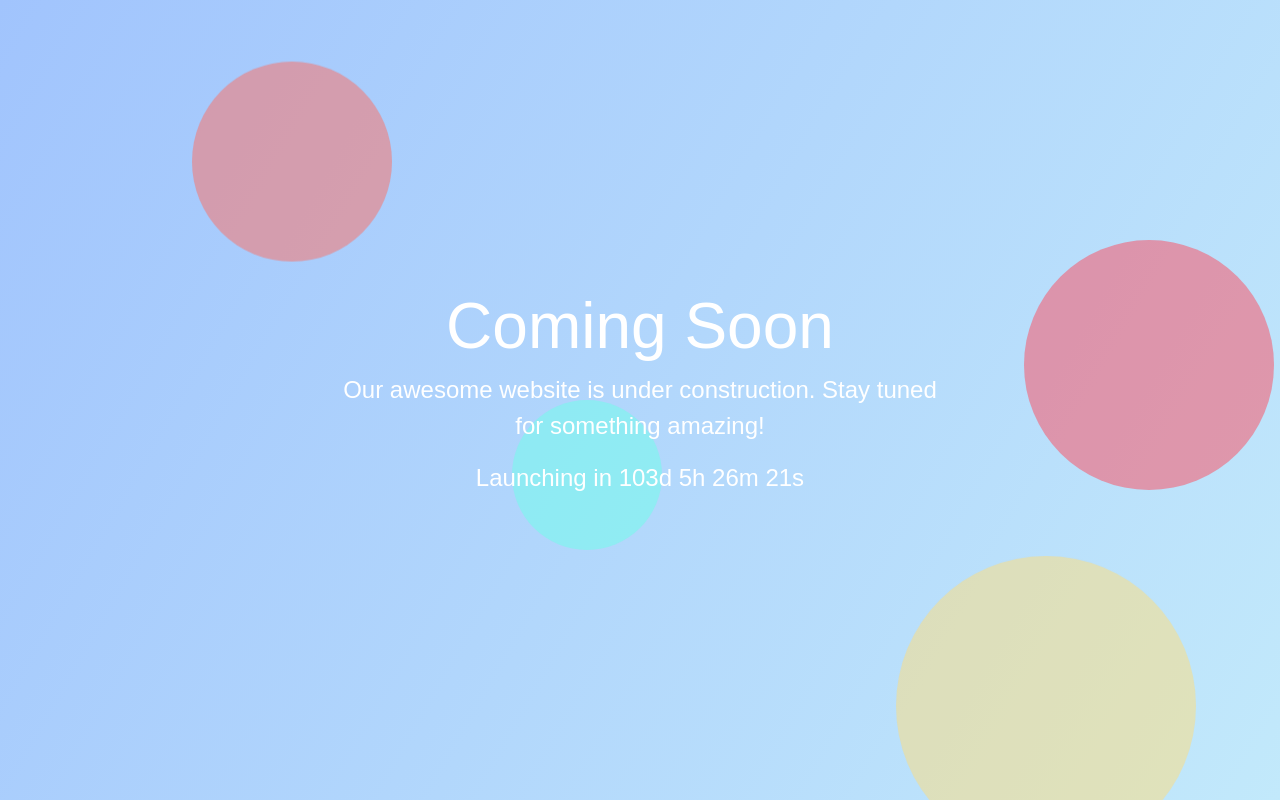
After one commit to bataynehscave/fit_vision, a Django app: page /soon in a window 1280 px wide. The commit adds this page. Run offline with Django 5.2, Linux system fonts and the light colour scheme; some libraries are stand-ins or nearby versions.

Commit message:
added coming soon and main page

```diff
--- /dev/null
+++ b/FitVision/templates/coming_soon.html
@@ -0,0 +1,171 @@
+<!DOCTYPE html>
+<html lang="en">
+  <head>
+    <meta charset="UTF-8" />
+    <meta name="viewport" content="width=device-width, initial-scale=1.0" />
+    <title>Coming Soon</title>
+    <link rel="stylesheet" href="https://stackpath.bootstrapcdn.com/bootstrap/4.5.2/css/bootstrap.min.css" />
+    <link rel="stylesheet" href="https://cdnjs.cloudflare.com/ajax/libs/animate.css/4.1.1/animate.min.css" />
+    <style>
+      body,
+      html {
+        height: 100%;
+        margin: 0;
+        font-family: 'Arial', sans-serif;
+        background: linear-gradient(120deg, #a1c4fd, #c2e9fb);
+        color: #fff;
+      }
+
+      .coming-soon {
+        display: flex;
+        justify-content: center;
+        align-items: center;
+        text-align: center;
+        height: 100%;
+        position: relative;
+        z-index: 1;
+      }
+
+      .content {
+        max-width: 600px;
+      }
+
+      .content h1 {
+        font-size: 4rem;
+        animation: fadeInDown 1.5s;
+      }
+
+      .content p {
+        font-size: 1.5rem;
+        animation: fadeInUp 2s;
+      }
+
+      .shapes {
+        position: absolute;
+        top: 0;
+        left: 0;
+        right: 0;
+        bottom: 0;
+        z-index: 0;
+        overflow: hidden;
+      }
+
+      .shapes .shape {
+        position: absolute;
+        border-radius: 50%;
+        opacity: 0.5;
+        animation: move 20s infinite;
+      }
+
+      .shapes .shape-1 {
+        width: 200px;
+        height: 200px;
+        background-color: #ff6f61;
+        top: 10%;
+        left: 15%;
+        animation-delay: 0s;
+      }
+
+      .shapes .shape-2 {
+        width: 300px;
+        height: 300px;
+        background-color: #ffde7d;
+        top: 70%;
+        left: 70%;
+        animation-delay: 5s;
+      }
+
+      .shapes .shape-3 {
+        width: 150px;
+        height: 150px;
+        background-color: #6fffe9;
+        top: 50%;
+        left: 40%;
+        animation-delay: 10s;
+      }
+
+      .shapes .shape-4 {
+        width: 250px;
+        height: 250px;
+        background-color: #ff4b5c;
+        top: 30%;
+        left: 80%;
+        animation-delay: 15s;
+      }
+
+      @keyframes move {
+        0%,
+        100% {
+          transform: translateY(0);
+        }
+        50% {
+          transform: translateY(-20px);
+        }
+      }
+
+      @keyframes fadeInDown {
+        from {
+          opacity: 0;
+          transform: translateY(-50px);
+        }
+        to {
+          opacity: 1;
+          transform: translateY(0);
+        }
+      }
+
+      @keyframes fadeInUp {
+        from {
+          opacity: 0;
+          transform: translateY(50px);
+        }
+        to {
+          opacity: 1;
+          transform: translateY(0);
+        }
+      }
+    </style>
+  </head>
+  <body>
+    <div class="shapes">
+      <div class="shape shape-1"></div>
+      <div class="shape shape-2"></div>
+      <div class="shape shape-3"></div>
+      <div class="shape shape-4"></div>
+    </div>
+
+    <div class="coming-soon">
+      <div class="content">
+        <h1 class="animate__animated animate__bounceInDown">Coming Soon</h1>
+        <p class="animate__animated animate__fadeInUp">Our awesome website is under construction. Stay tuned for something amazing!</p>
+        <p class="animate__animated animate__fadeInUp">
+          Launching in <span id="countdown"></span>
+        </p>
+      </div>
+    </div>
+
+    <script>
+      // Countdown Timer
+      const countDownDate = new Date('Aug 31, 2024 23:59:59').getTime()
+      const countdownElement = document.getElementById('countdown')
+
+      function updateCountdown() {
+        const now = new Date().getTime()
+        const distance = countDownDate - now
+
+        const days = Math.floor(distance / (1000 * 60 * 60 * 24))
+        const hours = Math.floor((distance % (1000 * 60 * 60 * 24)) / (1000 * 60 * 60))
+        const minutes = Math.floor((distance % (1000 * 60 * 60)) / (1000 * 60))
+        const seconds = Math.floor((distance % (1000 * 60)) / 1000)
+
+        countdownElement.innerHTML = `${days}d ${hours}h ${minutes}m ${seconds}s`
+
+        if (distance < 0) {
+          countdownElement.innerHTML = 'EXPIRED'
+        }
+      }
+
+      setInterval(updateCountdown, 1000)
+    </script>
+  </body>
+</html>
--- a/FitVision/templates/home.html
+++ b/FitVision/templates/home.html
@@ -21,10 +21,13 @@
         .contact-section {
           color: black;
         }
+        #hero {
+          color: black;
+        }
         .contact-section {
           color: black;
         }
-        .why {
+        .display-4 {
           color: black;
           margin-right: auto;
           margin-left: auto;
--- a/FitVision/urls.py
+++ b/FitVision/urls.py
@@ -22,5 +22,6 @@ from .views import *
 urlpatterns = [
     path('admin/', admin.site.urls),
     path('', home, name='home'),
-    path('accounts/',include('authintication.urls'))
+    path('accounts/',include('authintication.urls')),
+    path('soon', coming_soon, name='coming_soon')
 ]
--- a/FitVision/views.py
+++ b/FitVision/views.py
@@ -4,4 +4,9 @@ from django.contrib.auth.decorators import login_required
 
 
 def home(request):
+    if request.user:
+        return render(request, 'main_page.html')
     return render(request, 'home.html')
+
+def coming_soon(request):
+    return render(request, 'coming_soon.html')
--- a/authintication/signals.py
+++ b/authintication/signals.py
@@ -6,6 +6,6 @@ from .models import Profile
 @receiver(post_save, sender=User)
 def create_or_update_user_profile(sender, instance, created, **kwargs):
     if created:
-        Profile.objects.create(user=instance)
+        Profile.objects.create(user=instance, name=instance.username)
     else:
         instance.profile.save()
--- a/authintication/urls.py
+++ b/authintication/urls.py
@@ -4,5 +4,6 @@ urlpatterns = [
      path('login/', views.login_view, name='login'),
      path('logout/', views.logout_view, name='logout'),
      path('register', views.register_view, name='register'),
-     path('profile', views.profile_view, name='profile'),
+     path('profile/', views.profile_viewu, name='profile'),
+     path('profile/edit/', views.edit_profile, name='edit_profile'),
 ]
```
Also changed, not shown: FitVision/static/styles.css (+4 -3 lines), FitVision/templates/main_page.html (added, +113 -0 lines), authintication/forms.py (added, +8 -0 lines), authintication/templates/edit_profile.html (added, +11 -0 lines), authintication/templates/profile.html (added, +14 -0 lines), authintication/templates/registration/profile.html (deleted, +0 -15 lines), authintication/views.py (+22 -0 lines), db.sqlite3.
